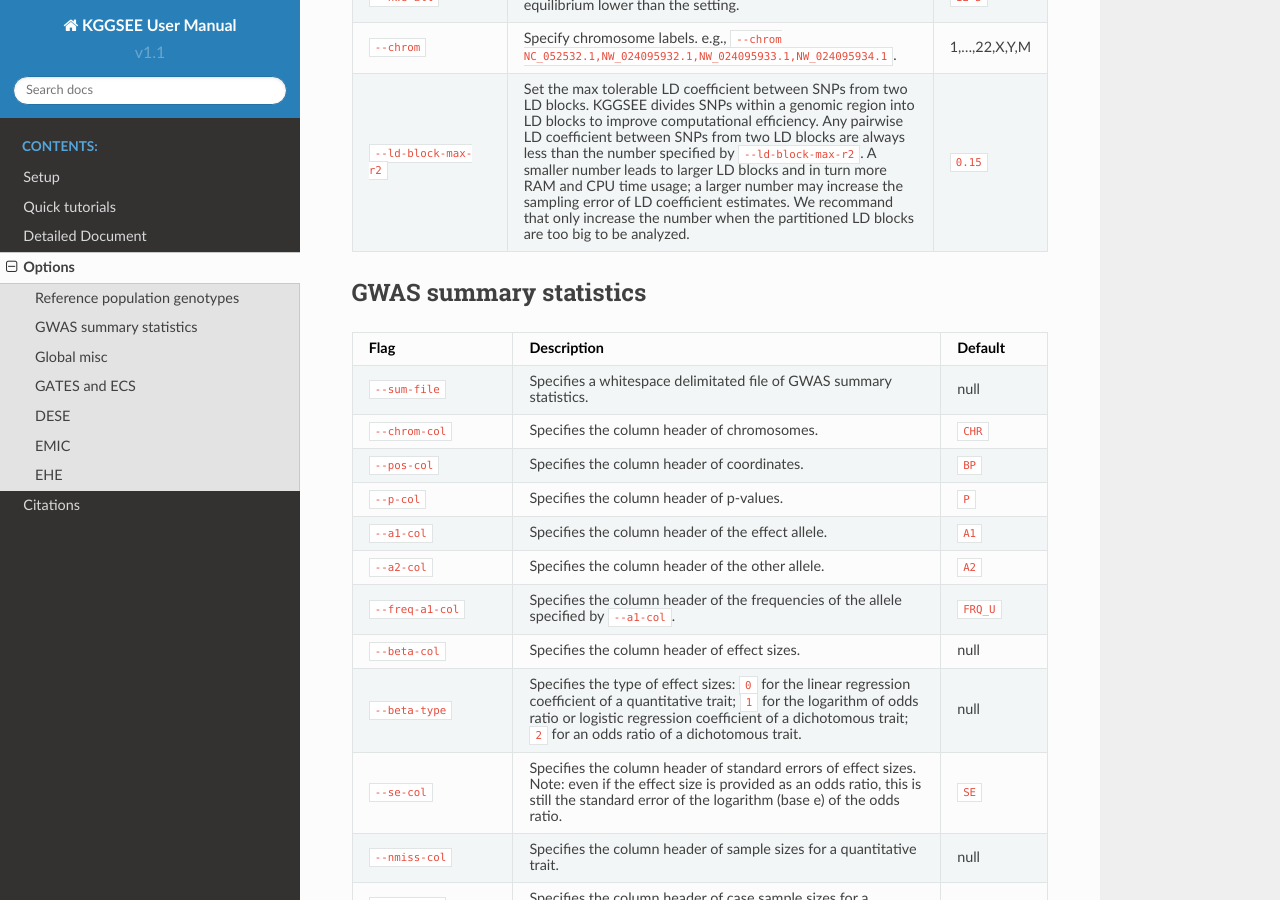
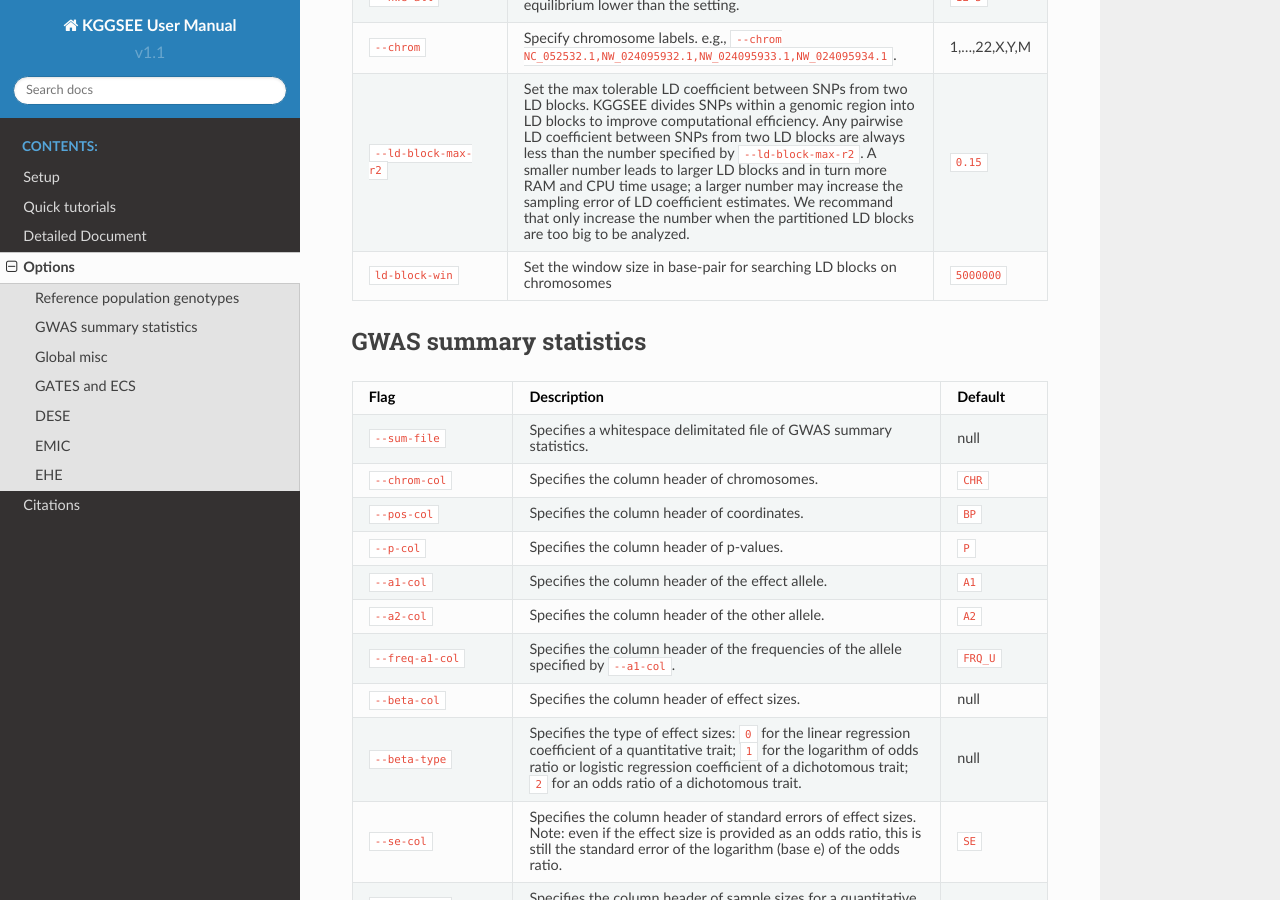
Before and after one commit to pmglab/KGGSEE, a Sphinx documentation site: the page built from doc/source/options.rst, in a window 1280 px wide and 900 px high, scrolled down 795 px. Built offline with Sphinx 7.4.7 and the Read the Docs theme 2.0.0, drawn with Linux system fonts in a browser that asks for light colours.

Commit message:
Update options.rst

```diff
--- a/doc/source/options.rst
+++ b/doc/source/options.rst
@@ -47,6 +47,10 @@
     * - ``--ld-block-max-r2``
       - Set the max tolerable LD coefficient between SNPs from two LD blocks. KGGSEE divides SNPs within a genomic region into LD blocks to improve computational efficiency. Any pairwise LD coefficient between SNPs from two LD blocks are always less than the number specified by ``--ld-block-max-r2``. A smaller number leads to larger LD blocks and in turn more RAM and CPU time usage; a larger number may increase the sampling error of LD coefficient estimates. We recommand that only increase the number when the partitioned LD blocks are too big to be analyzed.
       - ``0.15``
+    * - ``ld-block-win``
+      - Set the window size in base-pair for searching LD blocks on chromosomes
+      - ``5000000``
+
 
 .. _option_gwas:
 
```
